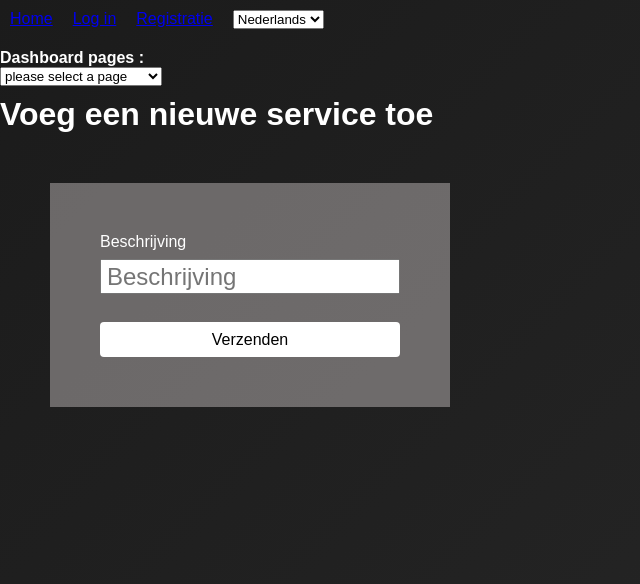
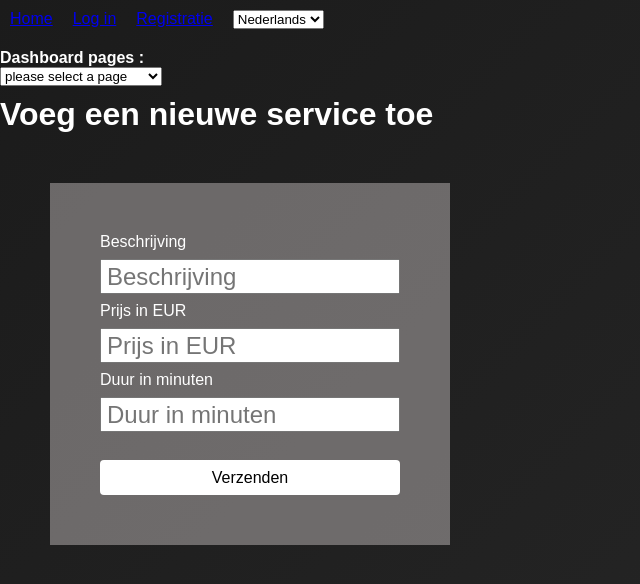
Before and after one commit to MFarrah/supernova-hairsalon-UI, a React (Vite) app: page /PostOrderPage in a window 1280 px wide. Shown: the top 584 px of the page, without its empty margins (0-640 px from the left). Built offline with nearby package versions, Linux system fonts and the light colour scheme.

Commit message:
postorderpage set

```diff
--- a/src/content/content.json
+++ b/src/content/content.json
@@ -54,7 +54,9 @@
     "postorderpage": {
       "title": "Voeg een nieuwe service toe",
       "orderDescriptionTitle": "Beschrijving",
-      "submitButton": "Verzenden"
+      "submitButton": "Verzenden",
+        "orderPriceTitle": "Prijs in EUR",
+        "orderDurationTitle": "Duur in minuten"
     }
   },
   "en": {
@@ -112,7 +114,9 @@
     "postorderpage": {
       "title": "Add a new service",
       "orderDescriptionTitle": "Description",
-        "submitButton": "Submit"
+        "submitButton": "Submit",
+        "orderPriceTitle": "Price in EUR",
+        "orderDurationTitle": "Duration in minutes"
 
     }
   },
@@ -171,7 +175,9 @@
     "postorderpage": {
       "title": "Agregar un nuevo servicio",
       "orderDescriptionTitle": "Descripción",
-        "submitButton": "Enviar"
+        "submitButton": "Enviar",
+        "orderPriceTitle": "Precio en EUR",
+        "orderDurationTitle": "Duración en minutos"
 
     }
   },
@@ -230,7 +236,9 @@
     "postorderpage": {
       "title": "Ajouter un nouveau service",
       "orderDescriptionTitle": "Description",
-        "submitButton": "Soumettre"
+        "submitButton": "Soumettre",
+        "orderPriceTitle": "Prix en EUR",
+        "orderDurationTitle": "Durée en minutes"
 
     }
   }
--- a/src/pages/postOrderPage/PostOrderPage.jsx
+++ b/src/pages/postOrderPage/PostOrderPage.jsx
@@ -20,6 +20,8 @@ function PostOrderPage () {
     const {
         title,
         orderDescriptionTitle,
+        orderPriceTitle,
+        orderDurationTitle,
         submitButton,
     } = languageContent[language].postorderpage;
 
@@ -44,7 +46,44 @@ function PostOrderPage () {
                     validationRules={{required: "Description is required"}}
                 />
 
+<p>{orderPriceTitle}</p>
+                <InputField
+                    inputType="number"
+                    inputId="price"
+                    inputName="price"
+                    placeholder={orderPriceTitle}
+                    step="0.01"
+                    register={register}
+                    validationRules={{
+                        required: "Price is required",
+                        min: {
+                            value: 0,
+                            message: "Price must be a positive number"
+                        }
+                    }}
+                />
+
+
+                <p>{orderDurationTitle}</p>
+                <InputField
+                    inputType="number"
+                    inputId="duration"
+                    inputName="duration"
+                    placeholder={orderDurationTitle}
+                    register={register}
+                    validationRules={{
+                        required: "Duration is required",
+                        min: {
+                            value: 15,
+                            message: "Duration must be at least 15 minutes"
+                        }
+                    }}
+                />
+
+
                 {errors.orderDescriptionTitle && <p className="error-message">{errors.orderDescriptionTitle.message}</p>}
+                {errors.orderPriceTitle && <p className="error-message">{errors.orderPriceTitle.message}</p>}
+                {errors.orderDurationTitle && (<p className="error-message">{errors.orderDurationTitle.message}</p>)}
 
                 <Button className="btn-primary" type="submit" id="submitBtn"><p>{submitButton}</p></Button>
             </form>
```
